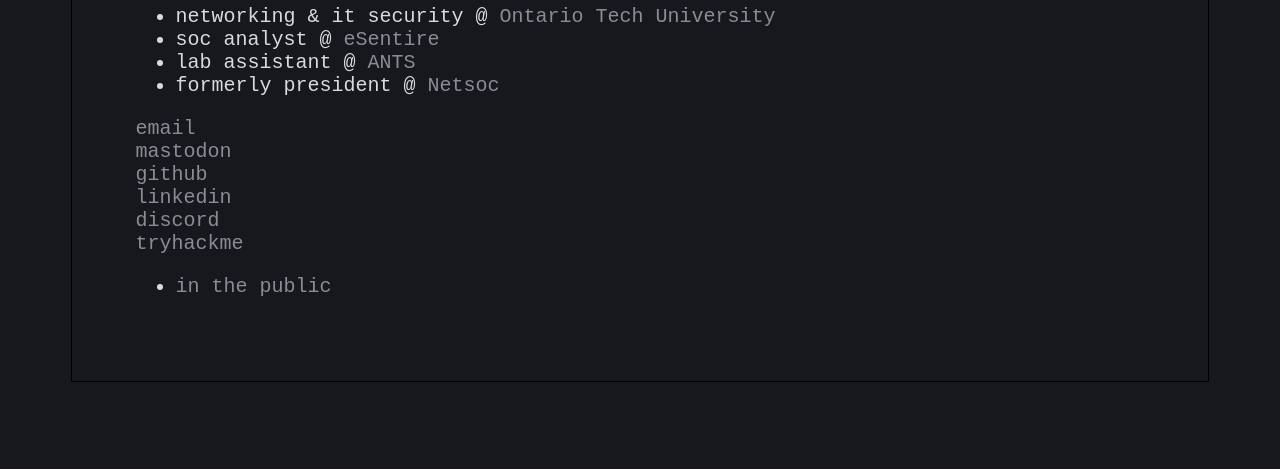
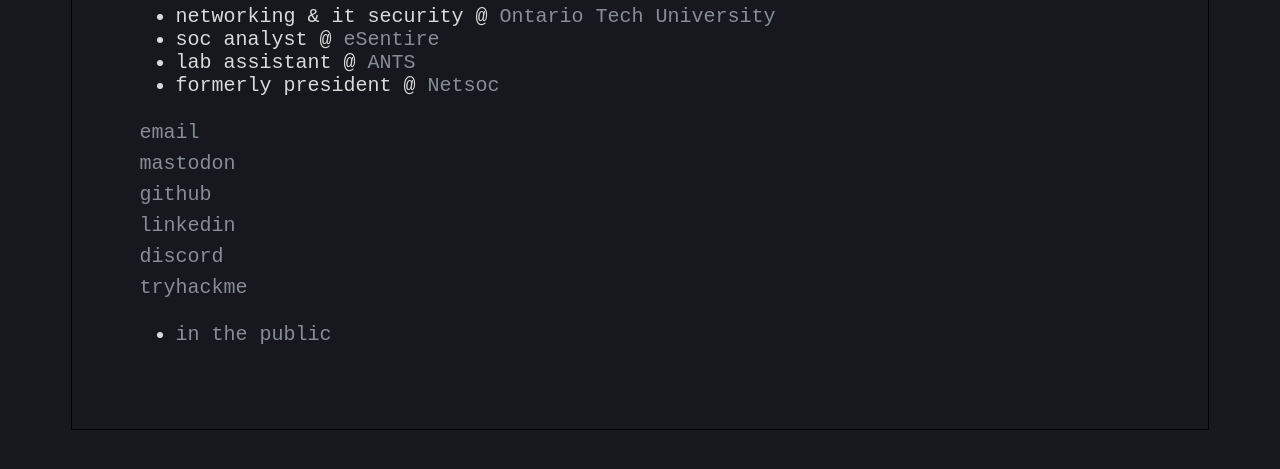
Before and after one commit to chunned/hnolan.ca, a plain HTML site: page index.html in a window 1280 px wide. Shown: the part 221-690 px from the top of the page. Drawn offline with Linux system fonts and the light colour scheme.

Commit message:
Minor style change

```diff
--- a/style.css
+++ b/style.css
@@ -15,3 +15,7 @@
     margin: 5%;
     padding: 5%;
 }
+
+.link {
+    padding: 0.5dvh;
+}
```
